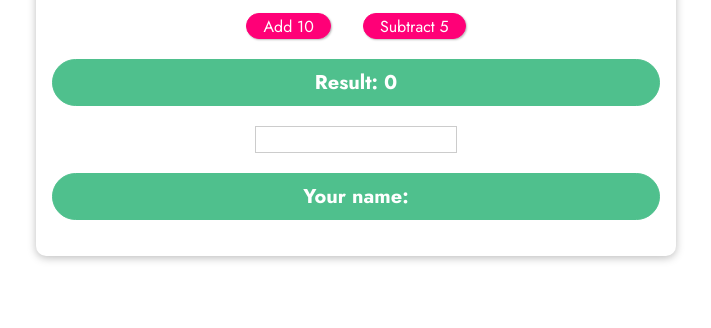
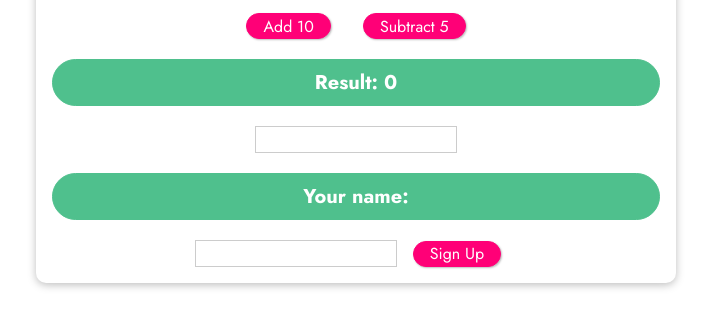
Before and after one commit to erincodepirate/vueproject, a plain HTML site: page 2_events/index.html in a window 1280 px wide. Shown: the part 286-614 px from the top of the page, without its empty margins (284-995 px from the left). Drawn offline with nearby package versions, Linux system fonts and the light colour scheme.

Commit message:
keyup and prevent default events

```diff
--- a/2_events/app.js
+++ b/2_events/app.js
@@ -2,7 +2,8 @@ const app = Vue.createApp({
   data() {
     return {
       counter: 0,
-      name: ''
+      name: '',
+      confirmedName: ''
     };
   },
   methods: {
@@ -14,6 +15,12 @@ const app = Vue.createApp({
     },
     setName(event) {
       this.name = event.target.value;
+    },
+    submitForm(event) {
+      alert("Submitted");
+    },
+    confirmInput() {
+      this.confirmedName = this.name;
     }
   }
 });
--- a/2_events/index.html
+++ b/2_events/index.html
@@ -21,8 +21,12 @@
       <button v-on:click="add(10)">Add 10</button>
       <button v-on:click="reduce(5)">Subtract 5</button>
       <p>Result: {{ counter }}</p>
-      <input type="text" v-on:input="setName($event)">
-      <p>Your name: {{name}}</p>
+      <input type="text" v-on:input="setName($event)" v-on:keyup.enter="confirmInput()">
+      <p>Your name: {{confirmedName}}</p>
+      <form v-on:submit.prevent="submitForm">
+        <input type="text">
+        <button>Sign Up</button>
+      </form>
     </section>
   </body>
 </html>
```
